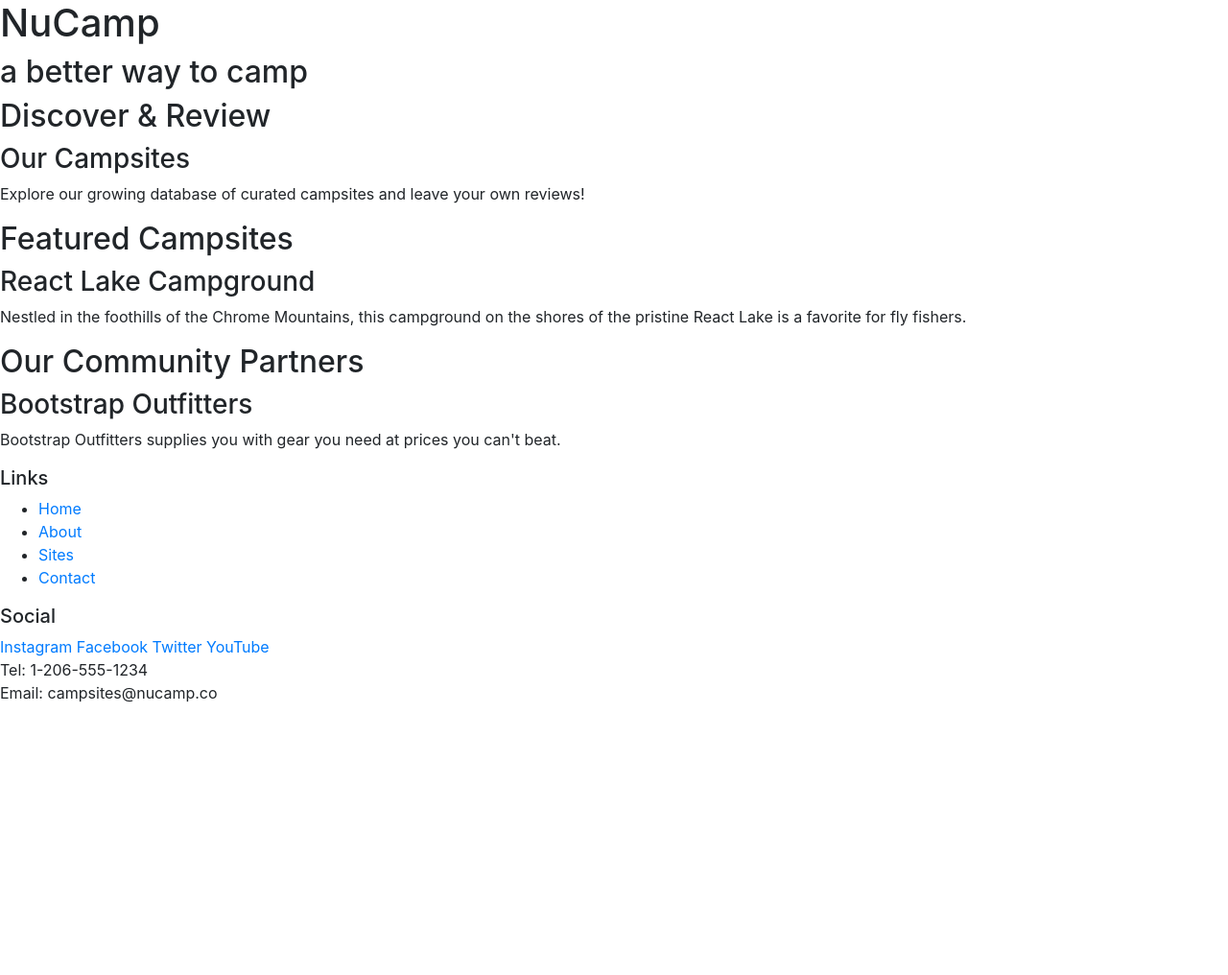
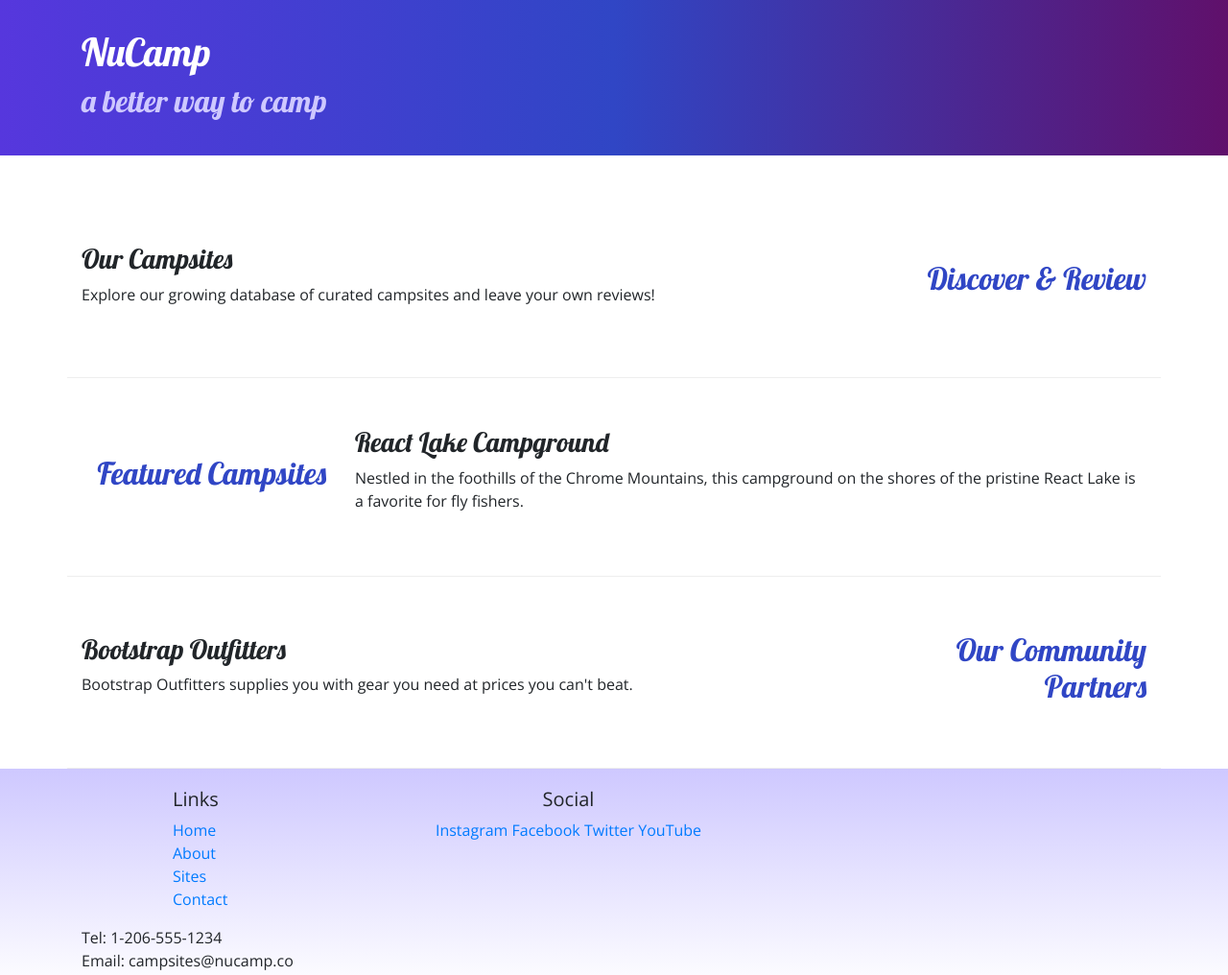
Before and after one commit to AkeiaE/Nucamp-Bootstrap-Review-Site, a website: page index.html in a window 1280 px wide. Shown: the whole page at 96% size. Before the commit the page ends 800 px from the top, so only its background shows below. Drawn offline with nearby package versions, Linux system fonts and the light colour scheme.

Commit message:
Added CSS and Bootstrap

```diff
--- /dev/null
+++ b/css/styles.css
@@ -0,0 +1,32 @@
+body {
+    font-family: "Open Sans", sans-serif;
+}
+
+h1, h2, h3 {
+    font-family: "Lobster", cursive;
+}
+
+h2 {
+    color: #3046C5;
+}
+
+header h2 {
+    color: #CEC8FF;
+}
+
+footer {
+    background-image: linear-gradient(#CEC8FF, white);
+    padding: 20px 0;
+}
+
+.jumbotron {
+    padding: 30px;
+    background-image: linear-gradient(to right, #5637DD, #3046C5, #60106B);
+    color: white;
+}
+
+.row-content {
+    padding: 50px 0;
+    border-bottom: 1px ridge;
+    min-height: 200px;
+}
--- a/index.html
+++ b/index.html
@@ -8,56 +8,82 @@
 
     <!-- Bootstrap CSS -->
     <link rel="stylesheet" href="node_modules/bootstrap/dist/css/bootstrap.min.css" />
+
+    <!-- Additional CSS must be placed after Bootstrap CSS -->
+    <link rel="stylesheet" href="https://fonts.googleapis.com/css?family=Lobster|Open+Sans" />
+    <link rel="stylesheet" href="css/styles.css" />
+
         <title>NuCamp: A Better Way To Camp</title>
 </head>
 
 <body>
 
-    <header>
-        <div>
+    <header class="jumbotron jumbotron-fluid">
+        <div class="container">
+            <div class="row">
+                <div class="col">
                     <h1>NuCamp</h1>
                     <h2>a better way to camp</h2>
                 </div>
+            </div>
+        </div>
     </header>
 
-    <div>
-        <h2>Discover & Review</h2>
+    <div class="container">
+            <div class="row row-content align-items-center">
+                <div class="col-sm-4 order-sm-last col-md-3">
+                    <h2 class="text-sm-right">Discover & Review</h2>
+                </div>
+                <div class="col">
                     <h3>Our Campsites</h3>
                     <p>Explore our growing database of curated campsites and leave your own reviews!</p>
                 </div>
+            </div>
 
-    <div>
-        <h2>Featured Campsites</h2>
+            <div class="row row-content align-items-center">
+                <div class="col-sm-4 col-md-3">
+                    <h2 class="text-sm-right">Featured Campsites</h2>
+                </div>
+                <div class="col">
                     <h3>React Lake Campground</h3>
                     <p>Nestled in the foothills of the Chrome Mountains, this campground on the shores of the pristine React Lake is a favorite for fly fishers.</p>
                 </div>
+            </div>
 
-    <div>
-        <h2>Our Community Partners</h2>
+            <div class="row row-content align-items-center ">
+                <div class="col-sm-4 order-sm-last col-md-3">
+                    <h2 class="text-sm-right">Our Community Partners</h2>
+                </div>
+                <div class="col">
                     <h3>Bootstrap Outfitters</h3>
                     <p>Bootstrap Outfitters supplies you with gear you need at prices you can't beat.</p>
                 </div>
-
+            </div>
+        </div>
     <footer>
-        <div>
+        <div class="container">
+            <div class="row">
+                <div class="col-4 col-sm-2 offset-1">
                     <h5>Links</h5>
-            <ul>
+                    <ul class="list-unstyled">
                         <li><a href="#">Home</a></li>
                         <li><a href="#">About</a></li>
                         <li><a href="#">Sites</a></li>
                         <li><a href="#">Contact</a></li>
                     </ul>
                 </div>
-        <div>
+                <div class="col-6 col-sm-5 text-center">
                     <h5>Social</h5>
                     <a href="http://instagram.com/">Instagram</a>
                     <a href="http://facebook.com/">Facebook</a>
                     <a href="http://twitter.com/">Twitter</a>
                     <a href="http://youtube.com/">YouTube</a>
                 </div>
-        <div>
+            </div class="col-sm-4 text-center">
                     Tel: 1-206-555-1234<br />
                     Email: campsites@nucamp.co
+                </div>
+            </div>
         </div>
     </footer>
 
```
Also changed, not shown: 1 other file. Lines whose indentation alone changed are shown as unchanged.
